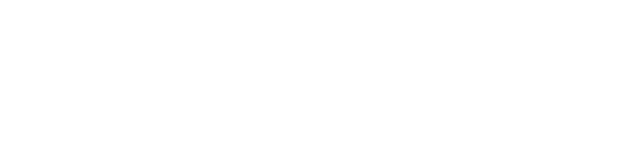
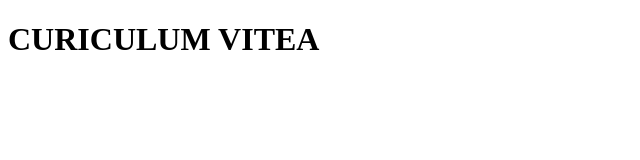
Before and after one commit to Octavio945/git-mon-cv1, a plain HTML site: page index.html in a window 1280 px wide. Shown: the whole page, without its empty margins (0-640 px from the left). Drawn offline with Linux system fonts and the light colour scheme.

Commit message:
Mise en place de la section titre

```diff
--- a/index.html
+++ b/index.html
@@ -7,6 +7,7 @@
     <title>Document</title>
 </head>
 <body>
+    <h1>CURICULUM VITEA </h1>
 
 </body>
 </html>
```
